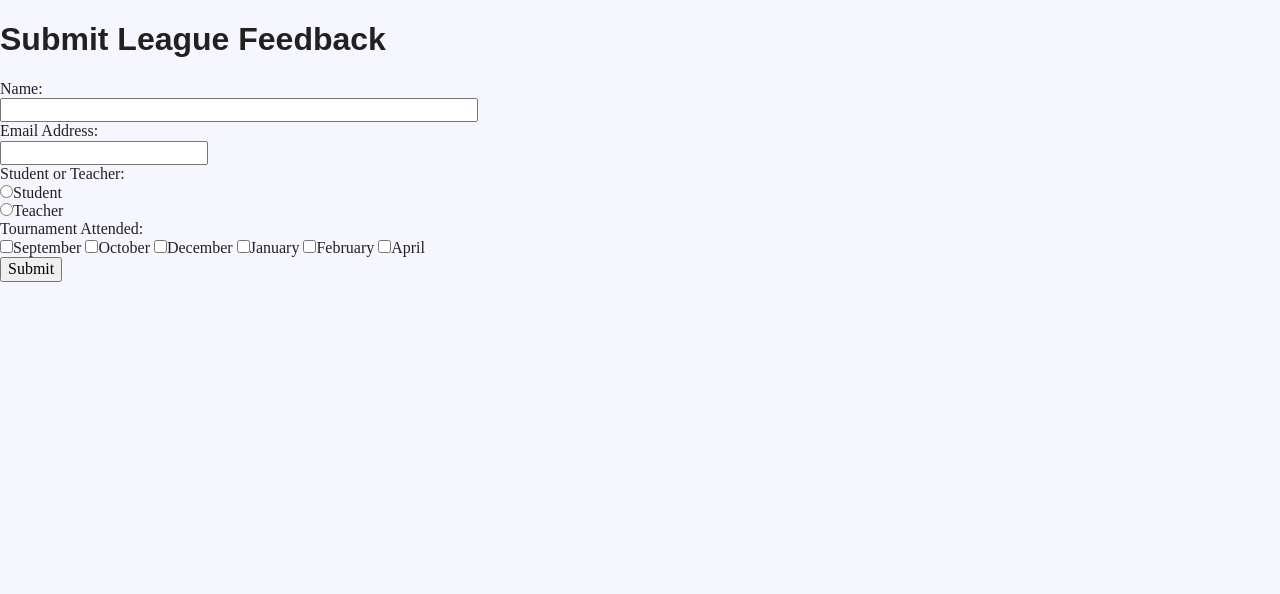
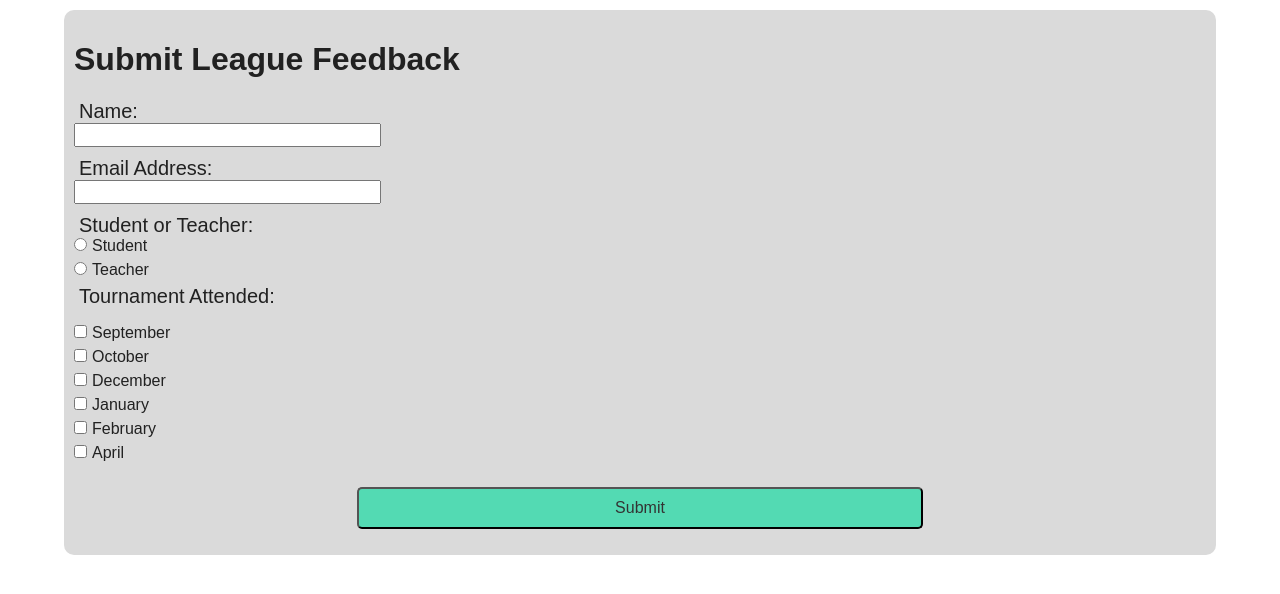
Before and after one commit to bjhuot/Wyatt-Submission-Form, a plain HTML site: page index.html in a window 1280 px wide. Drawn offline with Linux system fonts and the light colour scheme.

Commit message:
Begun styling survey response boxes

```diff
--- a/css/styles.css
+++ b/css/styles.css
@@ -4,22 +4,68 @@
 
 * {
     box-sizing: border-box;
+    font-family: sans-serif;
 }
 
+body {
+    color: rgb(33,33,33);
+    margin: 0 auto;
+ }
+
+ul {
+    list-style: none;
+    padding-left: 0;
+}
+
+h1  {
+
+}
+
+input {
+    margin-bottom: 10px;
+}
+
+label {
+    padding-left: 5px;
+    padding-right: 10px;
+}
+
+textarea {
+    width: 30ch;
+    height: 6em;
+}
 
  /**
  * Class/ID Selectors
  */
 
-    body {
-        background-color: rgb(246, 246, 255);
-        color: rgb(33,33,33);
-     }
+.content {
+    background-color: #dadada;
+    max-width: 90%;
+    margin: 0 auto;
+    padding: 10px;
+    border-radius: 10px;
+    margin-top: 10px;
+    margin-bottom: 10px;
+}
 
-    h1  {
-        font-family: sans-serif;
-    }
+.title {
+    font-size: 1.25em;
+}
 
+#form_one {
+    display: block;
+    width: 50%;
+    margin: 0 auto;
+    padding: 10px 0;
+    border-radius: 5px;
+    background-color: rgb(83, 218, 179);
+    color: #333;
+}
+
+#form_one:hover {
+    background-color: rgba(70, 206, 167, 0.75);
+}
 
  /**
  * Media Queries
--- a/index.html
+++ b/index.html
@@ -9,34 +9,38 @@
 
   </header>
   <main>
+    <div class="content">
       <!-- First form filled out by respondants -->
       <form class="constant" action="index.html" method="post">
         <h1>Submit League Feedback</h1>
-      <label for="name">Name:</label><br>
-      <input type="text" id="name" name="guestName" size="50"><br>
+        <label class="title" for="name">Name:</label><br>
+        <input type="text" id="name" name="guestName" size="30"><br>
 
-      <label for="email">Email Address:</label><br>
-      <input type="email" id="email" name="email"><br>
+        <label class="title" for="email">Email Address:</label><br>
+        <input type="email" id="email" name="email" size="30"><br>
 
-      <label>Student or Teacher:</label><br>
+        <label class="title">Student or Teacher:</label><br>
         <div class="checkbox">
           <input type="radio" id="student" name="respondent" value="student"><label for="student">Student</label><br>
           <input type="radio" id="teacher" name="respondent" value="teacher"><label for="teacher">Teacher</label><br>
         </div>
 
-      <label>Tournament Attended:</label><br>
+        <label class="title">Tournament Attended:</label><br>
         <div class="checkbox">
-        <input type="checkbox" id="sept" name="month" value="sept"><label for="sept">September</label>
-        <input type="checkbox" id="oct" name="month" value="oct"><label for="oct">October</label>
-        <input type="checkbox" id="dec" name="month" value="dec"><label for="dec">December</label>
-        <input type="checkbox" id="jan" name="month" value="jan"><label for="jan">January</label>
-        <input type="checkbox" id="feb" name="month" value="feb"><label for="feb">February</label>
-        <input type="checkbox" id="apr" name="month" value="mar"><label for="apr">April</label><br>
-        <input type="button" id="form_one" name="submit" value="Submit" onclick="printMonth()">
+          <ul>
+            <li><input type="checkbox" id="sept" name="month" value="sept"><label for="sept">September</label></li>
+            <li><input type="checkbox" id="oct" name="month" value="oct"><label for="oct">October</label></li>
+            <li><input type="checkbox" id="dec" name="month" value="dec"><label for="dec">December</label></li>
+            <li><input type="checkbox" id="jan" name="month" value="jan"><label for="jan">January</label></li>
+            <li><input type="checkbox" id="feb" name="month" value="feb"><label for="feb">February</label></li>
+            <li><input type="checkbox" id="apr" name="month" value="mar"><label for="apr">April</label></li><br>
+            <li><input type="button" id="form_one" name="submit" value="Submit" onclick="printMonth()">
+          </ul>
         </div>
       </form>
+    </div>
 
-    <form class="perTournament" action="index.html" method="post">
+      <form class="perTournament" id="form_two" action="index.html" method="post">
         <div id="output">
 
         </div>
--- a/scripts.js
+++ b/scripts.js
@@ -4,9 +4,9 @@ function print(printForm) {
 }
 
 //Secondary form that iterates for each selected month
-printForm ='<label for="feedback">General Comments:</label><br>'
-printForm +='<input type="comment" id="feedback" name="guestFeedback"><br>'
-printForm +='<label>Beverages Consumed:</label><br>'
+printForm ='<label class="title" for="feedback">General Comments:</label><br>'
+printForm +='<textarea type="text" id="feedback" name="guestFeedback" form="form_two"></textarea><br>'
+printForm +='<label class="title">Beverages Consumed:</label><br>'
 printForm +='<input type="checkbox" id="cocaCola" name="cocaCola"><label for="cocaCola">Coca Cola</label><br>'
 printForm +='<input type="checkbox" id="dietCoke" name="dietCoke"><label for="dietCoke">Diet Coke</label><br>'
 printForm +='<input type="checkbox" id="sprite" name="sprite"><label for="sprite">Sprite</label><br>'
@@ -17,14 +17,14 @@ printForm +='<input type="checkbox" id="mtnDew" name="mtnDew"><label for="mtnDew
 printForm +='<input type="checkbox" id="dietMtnDew" name="dietMtnDew"><label for="dietMtnDew">Diet Mountain Dew</label><br>'
 printForm +='<input type="checkbox" id="water" name="water"><label for="water">Water</label><br>'
 printForm +='<input type="checkbox" id="coffee" name="coffee"><label for="coffee">Coffee</label><br>'
-printForm +='<label for="slices">Slices of Pizza Eaten:</label><br>'
+printForm +='<label class="title" for="slices">Slices of Pizza Eaten:</label><br>'
 printForm +='<select name="slices" id="slices">'
 printForm +='<option value="one">1</option>'
 printForm +='<option value="two">2</option>'
 printForm +='<option value="three">3</option>'
 printForm +='<option value="fourPlus">4+</option>'
 printForm +='</select><br>'
-printForm +='<label for="breakfast">Breakfast Foods Eaten:</label><br>'
+printForm +='<label class="title" for="breakfast">Breakfast Foods Eaten:</label><br>'
 printForm +='<input type="checkbox" id="granolaBar" name="granolaBar"><label for="granolaBar">Granola Bars</label><br>'
 printForm +='<input type="checkbox" id="popTarts" name="popTarts"><label for="popTarts">Pop Tarts</label><br>'
 printForm +='<input type="checkbox" id="glutenFree" name="glutenFree"><label for="glutenFree">Gluten Free Option</label><br>'
@@ -51,7 +51,7 @@ function printMonth() {
     var monthName = calendar[i][1];
     monthCal = document.getElementById(monthCal).checked;
     if (monthCal == true) {
-      outputSurvey = outputSurvey + '<h3>' + monthName + '</h3>' + printForm;
+      outputSurvey = outputSurvey + '<div class="content"><h3>' + monthName + '</h3>' + printForm + '</div>';
       print(outputSurvey);
     }
   }
```
Lines whose indentation alone changed are shown as unchanged.
